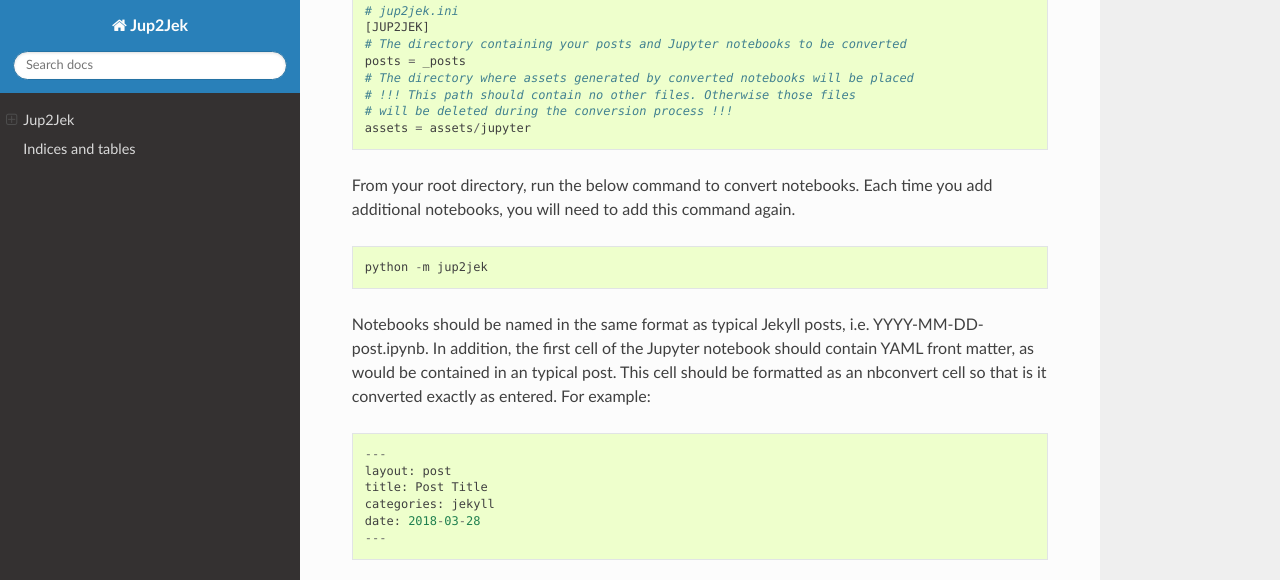
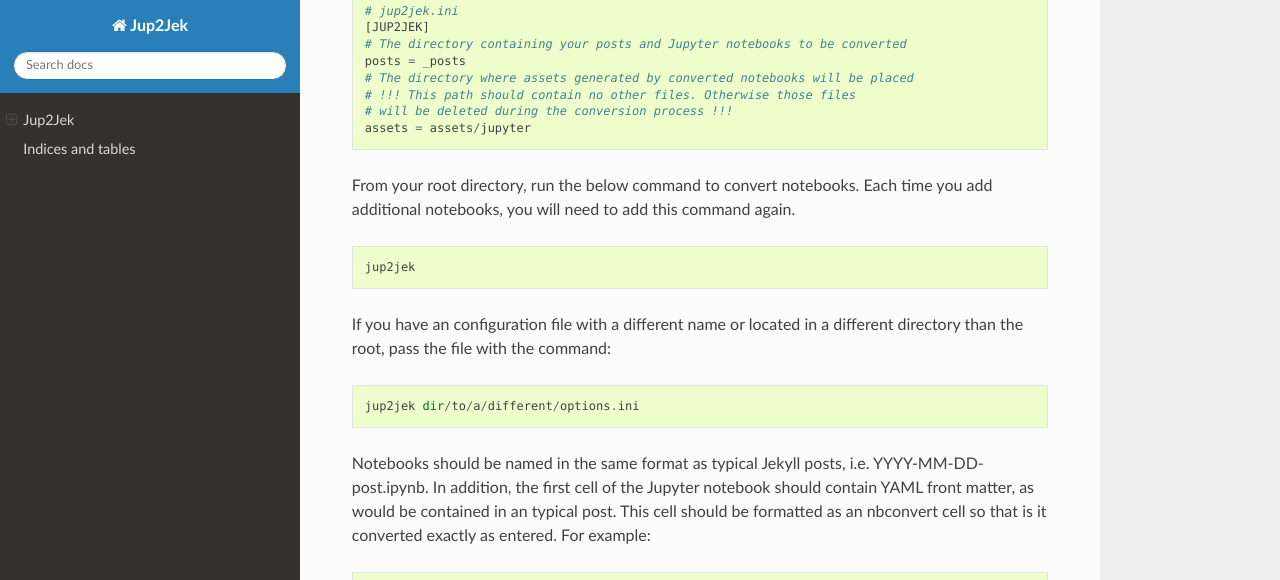
Before and after one commit to line-mind/jup2jek, a Sphinx documentation site: the page built from docs/index.rst, in a window 1280 px wide and 900 px high, scrolled down 485 px, cut to the strip 0-580 px from the top of the window. Built offline with Sphinx 7.4.7 and the Read the Docs theme 2.0.0, drawn with Linux system fonts in a browser that asks for light colours.

Commit message:
Update command reference

```diff
--- a/docs/index.rst
+++ b/docs/index.rst
@@ -40,7 +40,16 @@
 .. code::
 
 
-   python -m jup2jek
+   jup2jek
+
+
+If you have an configuration file with a different name or located in a
+different directory than the root, pass the file with the command:
+
+.. code::
+
+
+   jup2jek dir/to/a/different/options.ini
 
 
 Notebooks should be named in the same format as typical Jekyll posts, i.e.
```
